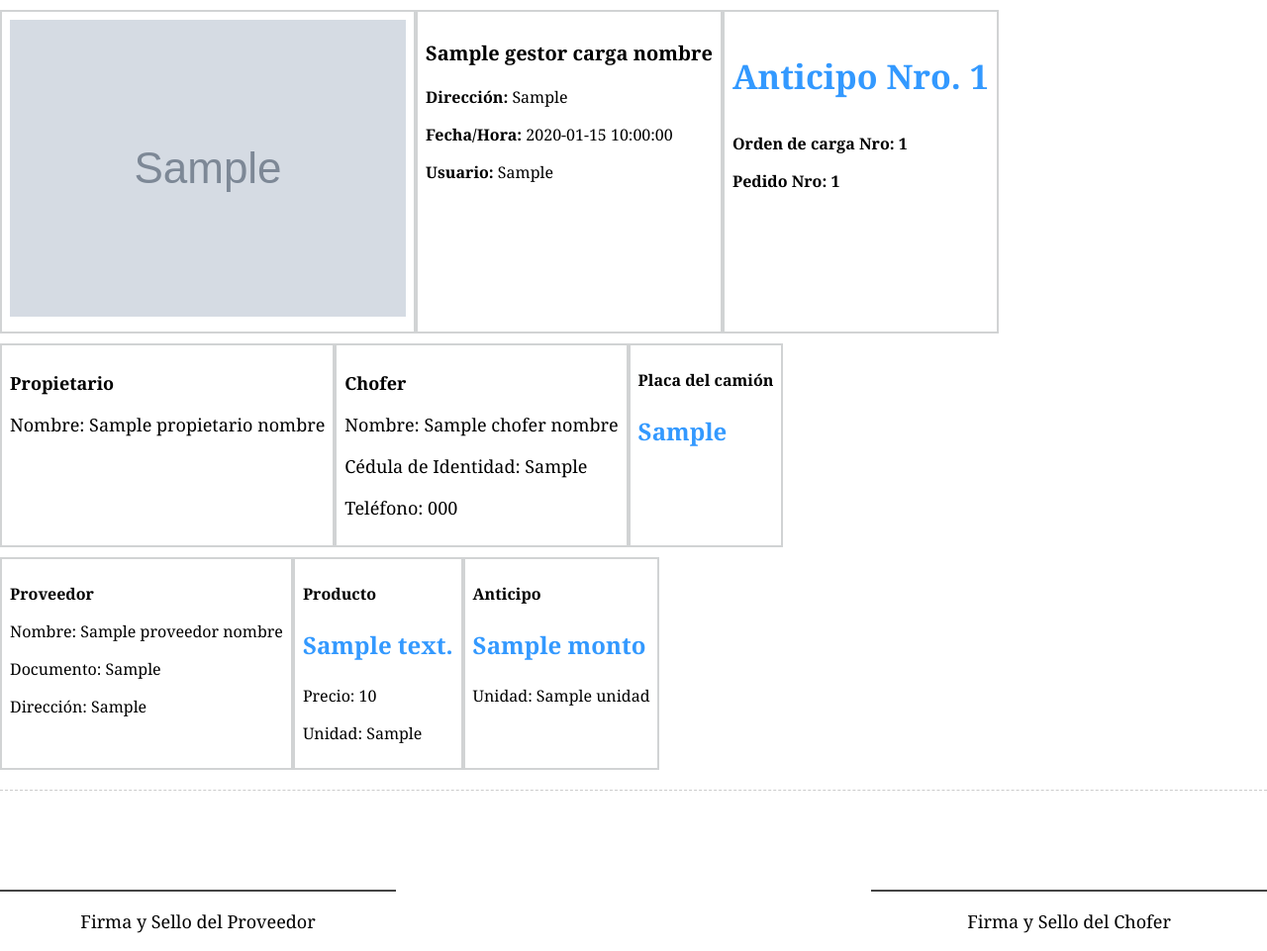
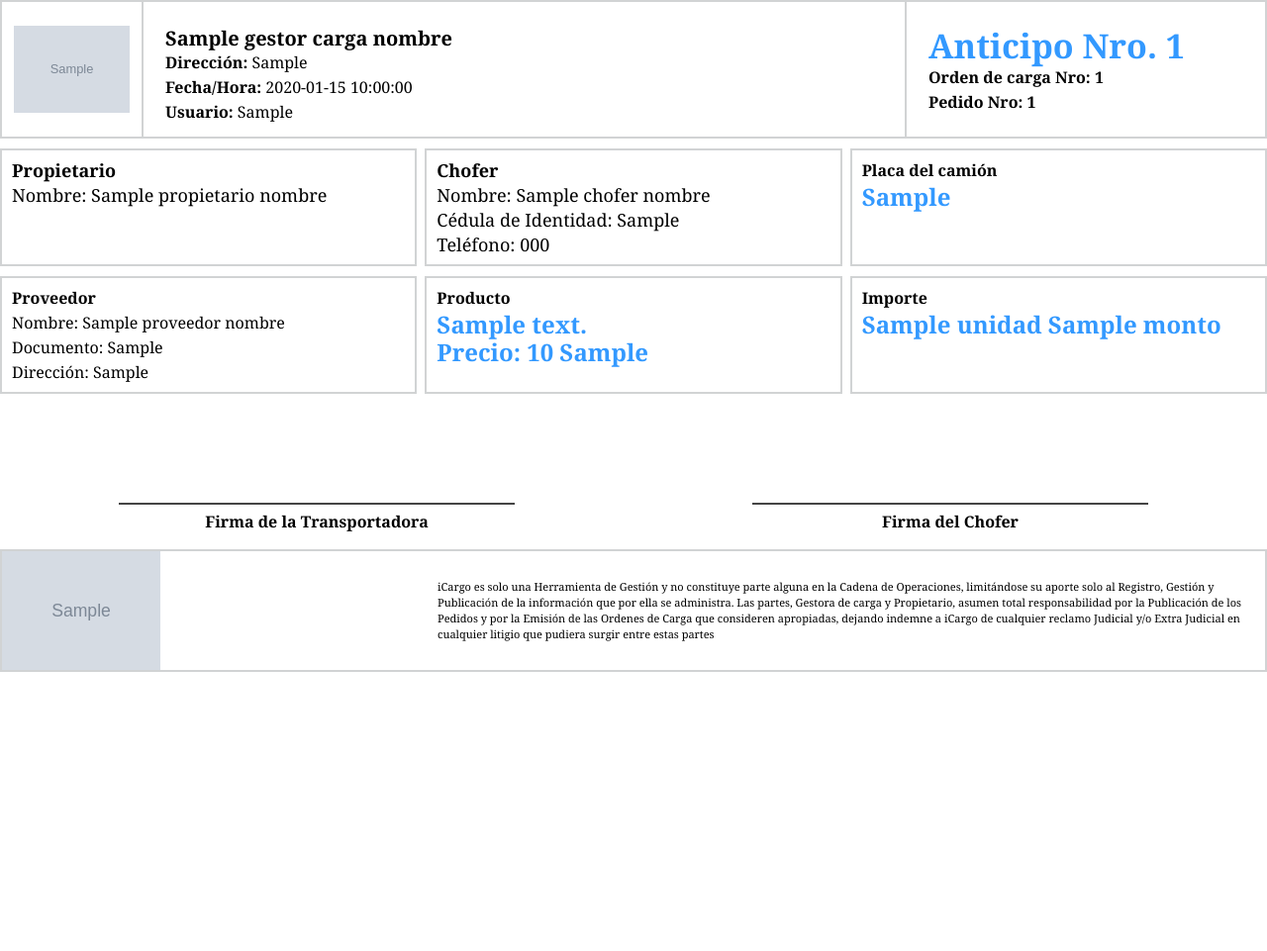
Before and after one commit to marceloalvarezcds/icargo-backend, a Python web app: template app/templates/pdf_anticipo.html in a window 1280 px wide. Shown: the whole page at 99% size. After the commit the page ends 679 px from the top, so only its background shows below. Run offline with Jinja, Linux system fonts and the light colour scheme; the template is opened without the code that fills it: most values are stand-ins (such as "Sample title", 1, 10 or a date in 2020); grey boxes marked "Sample" are stand-in pictures.

Commit message:
PDF test 2

```diff
--- a/app/templates/pdf_anticipo.html
+++ b/app/templates/pdf_anticipo.html
@@ -1,135 +1,281 @@
 <!DOCTYPE html>
 <html lang="es">
   <head>
-    <meta charset="UTF-8" />
+    <meta http-equiv="Content-Type" content="text/html; charset=UTF-8" />
+    <title>Resumen</title>
     <meta name="generator" content="BCL easyConverter SDK 5.0.252" />
-    <meta name="title" content="Anticipo iCargo" />
-    <title>Resumen de Anticipo</title>
-    <style>
+    <meta name="title" content="2022 01 21 Anticipos icargo" />
+    <style type="text/css">
       body {
-        margin: 0;
-        padding: 0;
-        font-family: "Georgia", serif;
+        margin: 0px;
+        padding: 0px;
+        overflow: auto;
+        font-family: "Georgia";
       }
-      .center {
-        text-align: center;
+
+      .align-center {
+        align-items: center;
       }
+
+      .blue {
+        color: #3399ff;
+      }
+
       .bold {
         font-weight: bold;
       }
-      .blue {
-        color: #3399ff;
-      }
+
       .box {
         border: 2px solid #d1d3d4;
         box-sizing: border-box;
       }
+
+      .center {
+        text-align: center;
+      }
+
+      .dashed {
+        border: 1px dashed;
+        margin: 20px 0;
+      }
+
+      .flex1 {
+        flex: 1;
+      }
+
+      .firma-container {
+        display: flex;
+        margin-top: 100px;
+      }
+
+      .firma {
+        border-top: 2px solid #444;
+        margin: auto;
+        width: 400px;
+      }
+
+      .firma p {
+        text-align: center;
+        line-height: 35px;
+      }
+
+      .fs1 {
+        font-size: 34px;
+      }
+
+      .fs2 {
+        font-size: 24px;
+      }
+
+      .fs3 {
+        font-size: 20px;
+      }
+
+      .fs4 {
+        font-size: 18px;
+      }
+
+      .fs5 {
+        font-size: 16px;
+      }
+
+      .fs6 {
+        font-size: 11px;
+      }
+
+      .gestor-logo {
+        width: 143px;
+      }
+
+      .gestor-logo img {
+        width: 100%;
+        height: auto;
+      }
+
+      .gray {
+        color: #939598;
+      }
+
+      .lh1 {
+        line-height: 40px;
+      }
+
+      .lh2 {
+        line-height: 28px;
+      }
+
+      .lh3 {
+        line-height: 25px;
+      }
+
+      .lh4 {
+        line-height: 16px;
+      }
+
+      .logo-container .logo {
+        width: 430px;
+        height: 120px;
+      }
+
       .logo-container img {
+        margin: auto;
         width: auto;
         height: 120px;
       }
+
+      .mt0 {
+        margin-top: 0;
+      }
+
+      .mt10 {
+        margin-top: 10px;
+      }
+
+      p {
+        padding-left: 10px;
+        padding-right: 10px;
+        margin-top: 0px;
+        margin-bottom: 0px;
+      }
+
       .table {
         display: flex;
-        margin: 10px 0;
       }
+
       .table .box {
-        padding: 8px;
+        border-right-width: 0;
       }
+
       .table .box:last-of-type {
         border-right-width: 2px;
       }
-      .dashed {
-        border-top: 1px dashed #ccc;
-        margin: 20px 0;
+
+      .table .td {
+        padding: 8px 0 7px 0;
       }
-      .firma-container {
-        display: flex;
-        margin-top: 100px;
-        justify-content: space-between;
+
+      .table.gap .box {
+        margin-bottom: 10px;
+        margin-right: 8px;
+        border-right-width: 2px;
       }
-      .firma {
-        border-top: 2px solid #444;
-        width: 400px;
-        text-align: center;
+
+      .table.gap .box:last-of-type {
+        margin-right: 0;
       }
-      .fs1 { font-size: 34px; }
-      .fs2 { font-size: 24px; }
-      .fs3 { font-size: 20px; }
-      .fs4 { font-size: 18px; }
-      .fs5 { font-size: 16px; }
-      .fs6 { font-size: 11px; }
+
+      .table0 .td {
+        padding: 24px 12px 12px 12px;
+      }
+
+      .table0 .td:last-of-type {
+        width: 366px;
+      }
     </style>
   </head>
+
   <body>
     {% for x in times %}
     <div>
-      <div class="table fs2">
-        <div class="box">
+      <div class="table table0 fs2">
+        <div class="box td gestor-logo">
           {% if gestor_carga_logo %}
-            <img src="{{gestor_carga_logo}}" alt="Logo Gestor de Carga" />
+          <img src="{{gestor_carga_logo}}" />
           {% else %}
-            <div class="center fs3 bold gray">
-              LOGO
-              <div class="fs4">Gestora Carga</div>
-            </div>
+          <div class="center fs3 lh3 bold gray">
+            LOGO
+            <div class="fs4">Gestora Carga</div>
+          </div>
           {% endif %}
         </div>
-        <div class="box flex1">
-          <p class="bold fs3">{{gestor_carga_nombre}}</p>
-          <p class="fs5"><span class="bold">Dirección:</span> {{gestor_carga_direccion}}</p>
-          <p class="fs5"><span class="bold">Fecha/Hora:</span> {{anticipo_fecha}}</p>
-          <p class="fs5"><span class="bold">Usuario:</span> {{anticipo_usuario}}</p>
+        <div class="box td flex1">
+          <p class="bold fs3 lh3">{{gestor_carga_nombre}}</p>
+          <p class="fs5 lh3">
+            <span class="bold fs5 lh3">Dirección: </span
+            >{{gestor_carga_direccion}}
+          </p>
+          <p class="fs5 lh3">
+            <span class="bold fs5 lh3">Fecha/Hora: </span>{{anticipo_fecha}}
+          </p>
+          <p class="fs5 lh3">
+            <span class="bold fs5 lh3">Usuario: </span>{{anticipo_usuario}}
+          </p>
         </div>
-        <div class="box">
-          <p class="blue bold fs1">Anticipo Nro. {{id}}</p>
-          <p class="bold fs5">Orden de carga Nro: <span class="fs5">{{orden_carga_id}}</span></p>
-          <p class="bold fs5">Pedido Nro: <span class="fs5">{{flete_id}}</span></p>
+        <div class="box td">
+          <p class="blue bold fs1 lh1">Anticipo Nro. {{id}}</p>
+          <p class="bold fs5 lh3">
+            Orden de carga Nro:
+            <span class="fs5 lh3">{{orden_carga_id}}</span>
+          </p>
+          <p class="bold fs5 lh3">
+            Pedido Nro: <span class="fs5 lh3">{{flete_id}}</span>
+          </p>
         </div>
       </div>
-      <div class="table">
-        <div class="box flex1">
-          <p class="bold fs4">Propietario</p>
-          <p class="fs4">Nombre: {{propietario_nombre}}</p>
+      <div class="gap table mt10">
+        <div class="box flex1 td">
+          <p class="bold fs4 lh3">Propietario</p>
+          <p class="fs4 lh3">Nombre: {{propietario_nombre}}</p>
         </div>
-        <div class="box flex1">
-          <p class="bold fs4">Chofer</p>
-          <p class="fs4">Nombre: {{chofer_nombre}}</p>
-          <p class="fs4">Cédula de Identidad: {{chofer_numero_documento}}</p>
-          <p class="fs4">Teléfono: {{chofer_telefono}}</p>
+        <div class="box flex1 td">
+          <p class="bold fs4 lh3">Chofer</p>
+          <p class="fs4 lh3">Nombre: {{chofer_nombre}}</p>
+          <p class="fs4 lh3">
+            Cédula de Identidad: {{chofer_numero_documento}}
+          </p>
+          <p class="fs4 lh3">Teléfono: {{chofer_telefono}}</p>
         </div>
-        <div class="box flex1">
-          <p class="bold fs5">Placa del camión</p>
-          <p class="blue bold fs2">{{camion_placa}}</p>
+        <div class="box flex1 td">
+          <p class="bold fs5 lh3">Placa del camión</p>
+          <p class="blue bold fs2 lh2">{{camion_placa}}</p>
         </div>
       </div>
-      <div class="table">
-        <div class="box flex1">
-          <p class="bold fs5">Proveedor</p>
-          <p class="fs5">Nombre: {{proveedor_nombre}}</p>
-          <p class="fs5">Documento: {{proveedor_numero_documento}}</p>
-          <p class="fs5">Dirección: {{proveedor_direccion}}</p>
+      <div class="gap table">
+        <div class="box flex1 td">
+          <p class="bold fs5 lh3">Proveedor</p>
+          <p class="fs5 lh3">Nombre: {{proveedor_nombre}}</p>
+          <p class="fs5 lh3">Documento: {{proveedor_numero_documento}}</p>
+          <p class="fs5 lh3">Dirección: {{proveedor_direccion}}</p>
         </div>
-        <div class="box flex1">
-          <p class="bold fs5">Producto</p>
-          <p class="blue bold fs2">{{insumo_descripcion}}</p>
-          <p class="fs5">Precio: {{insumo_precio}}</p>
-          <p class="fs5">Unidad: {{insumo_unidad}}</p>
+        <div class="box flex1 td">
+          <p class="bold fs5 lh3">Producto</p>
+          <p class="blue bold fs2 lh2">{{insumo_descripcion}}</p>
+          <p class="blue bold fs2 lh2">
+            Precio: {{insumo_precio}} {{insumo_unidad}}
+          </p>
         </div>
-        <div class="box flex1">
-          <p class="bold fs5">Anticipo</p>
-          <p class="blue bold fs2">{{monto}}</p>
-          <p class="fs5">Unidad: {{unidad}}</p>
+        <div class="box flex1 td">
+          <p class="bold fs5 lh3">Importe</p>
+          <p class="blue bold fs2 lh2">{{unidad}} {{monto}}</p>
         </div>
       </div>
-      <div class="dashed"></div>
       <div class="firma-container">
         <div class="firma">
-          <p class="fs4">Firma y Sello del Proveedor</p>
+          <p class="bold fs5 lh3">Firma de la Transportadora</p>
         </div>
         <div class="firma">
-          <p class="fs4">Firma y Sello del Chofer</p>
+          <p class="bold fs5 lh3">Firma del Chofer</p>
         </div>
       </div>
+      <div class="logo-container table box align-center mt10">
+        <div class="logo">
+          <img src="{{logo}}" alt="iCargo" />
+        </div>
+        <p class="fs6 lh4 flex1">
+          iCargo es solo una Herramienta de Gestión y no constituye parte alguna
+          en la Cadena de Operaciones, limitándose su aporte solo al Registro,
+          Gestión y Publicación de la información que por ella se administra.
+          Las partes, Gestora de carga y Propietario, asumen total
+          responsabilidad por la Publicación de los Pedidos y por la Emisión de
+          las Ordenes de Carga que consideren apropiadas, dejando indemne a
+          iCargo de cualquier reclamo Judicial y/o
+          <nobr>Extra Judicial</nobr> en cualquier litigio que pudiera surgir
+          entre estas partes
+        </p>
+      </div>
+      {% if x == 0 %}
+      <div class="dashed"></div>
+      {% endif %}
     </div>
     {% endfor %}
   </body>
```
